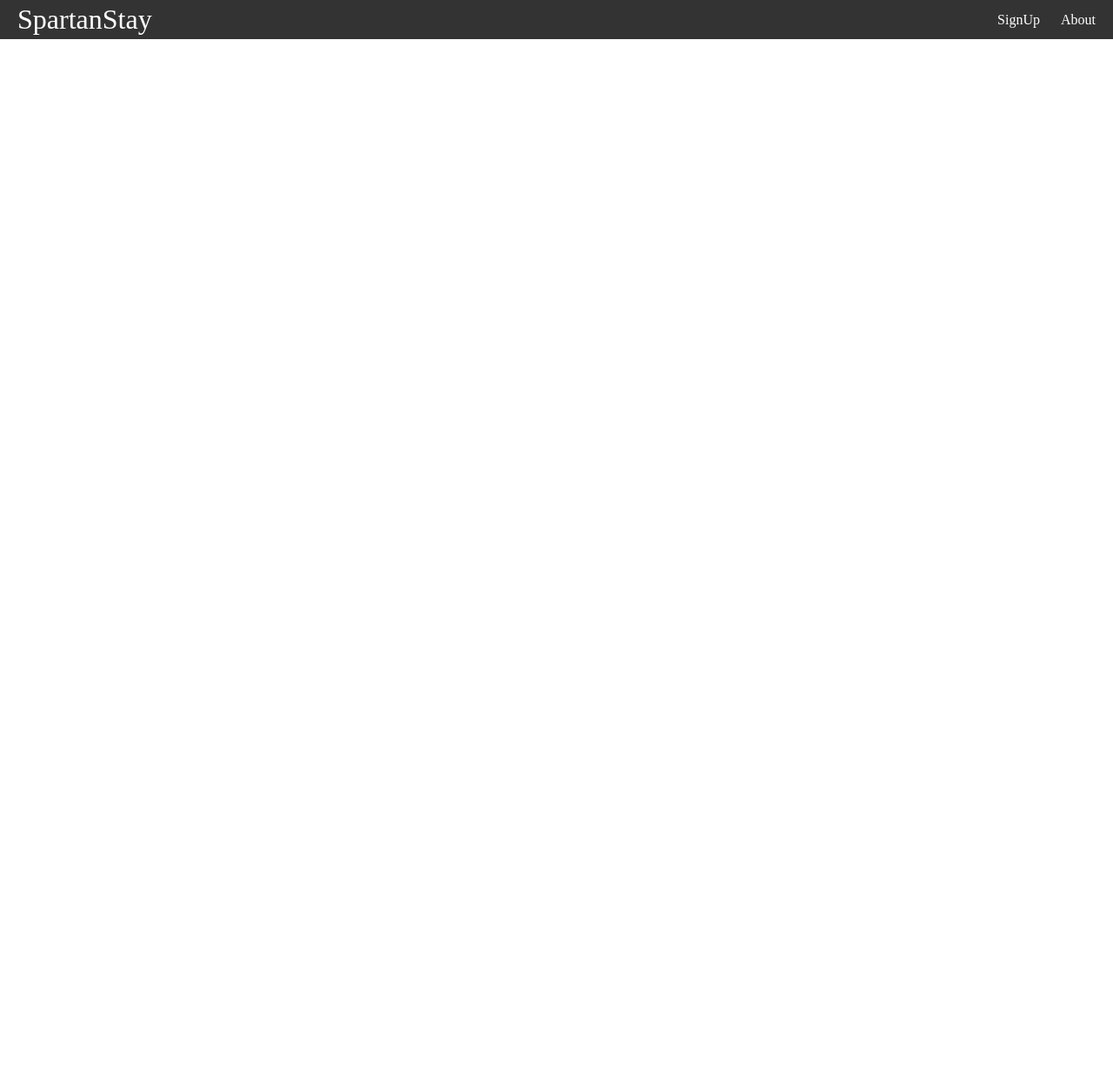
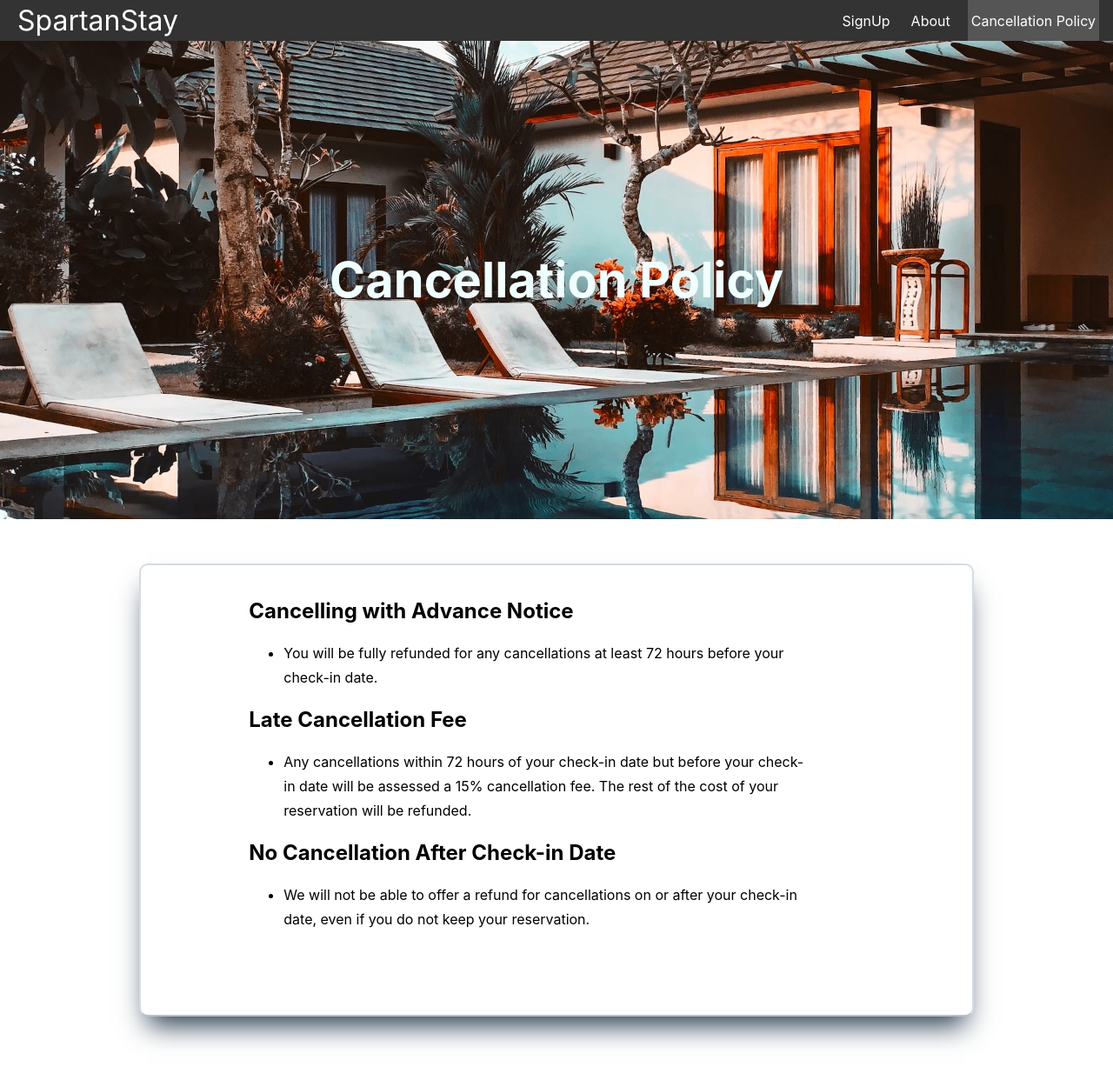
Before and after one commit to starphys/spartanstay, a React (Create React App) app in the folder spartanstay/frontend/: page /cancellations in a window 1280 px wide. Shown: the top 1242 px of the page at 87% size. Before the commit the page ends 800 px from the top, so only its background shows below. Built offline with nearby package versions, Linux system fonts and the light colour scheme.

Commit message:
Cancellation page displays from navbar Software by Mohib/Ece, copy by Evan

```diff
--- a/spartanstay/frontend/src/App.js
+++ b/spartanstay/frontend/src/App.js
@@ -2,6 +2,7 @@ import Navbar from "./Navbar"
 import SignUp from "./pages/SignUp"
 import Home from "./pages/Home"
 import About from "./pages/About"
+import CancelPolicy from "./pages/CancelPolicy"
 import { Route, Routes } from "react-router-dom"
 
 
@@ -14,6 +15,7 @@ function App() {
           <Route path="/" element={<Home />} />
           <Route path="/sign-up" element={<SignUp />} />
           <Route path="/about" element={<About />} />
+          <Route path = "/cancellations" element={<CancelPolicy />} />
         </Routes>
       </div>
     </>
--- a/spartanstay/frontend/src/Navbar.js
+++ b/spartanstay/frontend/src/Navbar.js
@@ -10,6 +10,7 @@ export default function Navbar() {
 
         <CustomLink to="/sign-up">SignUp</CustomLink>
         <CustomLink to="/about">About</CustomLink>
+        <CustomLink to="/cancellations">Cancellation Policy</CustomLink>
       </ul>
     </nav>
   )
--- /dev/null
+++ b/spartanstay/frontend/src/cancellation.css
@@ -0,0 +1,85 @@
+body {
+    margin: 0;
+    font-family: -apple-system, BlinkMacSystemFont, 'Segoe UI', 'Roboto', 'Oxygen',
+      'Ubuntu', 'Cantarell', 'Fira Sans', 'Droid Sans', 'Helvetica Neue',
+      sans-serif;
+    -webkit-font-smoothing: antialiased;
+    -moz-osx-font-smoothing: grayscale;
+  }
+
+  code {
+    font-family: source-code-pro, Menlo, Monaco, Consolas, 'Courier New',
+      monospace;
+  }
+
+.x{
+    box-shadow: rgb(38, 57, 77) 0px 20px 30px -10px;
+
+    background-color: white;
+    margin: 20% 20% 20% 20%;
+
+    border-radius: 10px;
+    border: 2px solid;
+    border-color:
+      rgb(213, 220, 226)
+      rgb(213, 220, 226)
+      rgb(184, 194, 204);
+    margin-top: 4%;
+    margin-left: 12.5%;
+    margin-right: 12.5%;
+  }
+
+  .fill {
+    display: flex;
+    justify-content: center;
+    align-items: center;
+    overflow: hidden;
+    width: 100%;
+    height: auto;
+    background-size: cover;
+    background-repeat: no-repeat;
+    background-position: center;
+    background-image: url('images/test8.jpg');
+    height: 550px;
+}
+.fill img {
+    flex-shrink: 0;
+    min-width: 100%;
+    min-height: 100%
+
+}
+h1{
+  color: azure;
+  font-size: 56px;
+}
+
+h2,p {
+  margin-left:13%;
+
+}
+
+ul {
+  line-height: 175%;
+  margin-right: 20%;
+  margin-left:13%;
+}
+
+.notfirst {
+  margin-top: 1.5%;
+}
+
+.bottomAdded {
+  line-height: 175%;
+  margin-right: 20%;
+  margin-left:13%;
+  margin-bottom: 10%;
+}
+
+.marginFix {
+  margin-top: 4%;
+}
+
+.marginPara {
+  margin-right: 14.5%;
+  line-height: 175%;
+}
--- /dev/null
+++ b/spartanstay/frontend/src/pages/CancelPolicy.js
@@ -0,0 +1,31 @@
+import { Link } from "react-router-dom";
+import "../cancellation.css";
+import React, {useState} from 'react';
+
+
+function CancelPolicy() {
+    return (
+        <>
+        <div class="fill"><h1>Cancellation Policy</h1></div>
+   <div>
+
+    <div class="x" >
+        <h2 class="marginFix" >Cancelling with Advance Notice</h2>
+        <ul ><li>You will be fully refunded for any cancellations at least 72 hours before your check-in date.</li></ul>
+
+        <h2 >Late Cancellation Fee</h2>
+        <ul >
+        <li>Any cancellations within 72 hours of your check-in date but before your check-in date will be assessed a 15% cancellation fee. The rest of the cost of your reservation will be refunded.</li> </ul>
+
+        <h2 >No Cancellation After Check-in Date</h2>
+        <ul class = "bottomAdded">
+        <li>We will not be able to offer a refund for cancellations on or after your check-in date, even if you do not keep your reservation.</li>
+        </ul>
+    </div>
+    </div>
+    </>
+
+    );
+  }
+
+  export default CancelPolicy;
```
Also changed, not shown: spartanstay/frontend/src/images/test8.jpg (added).
